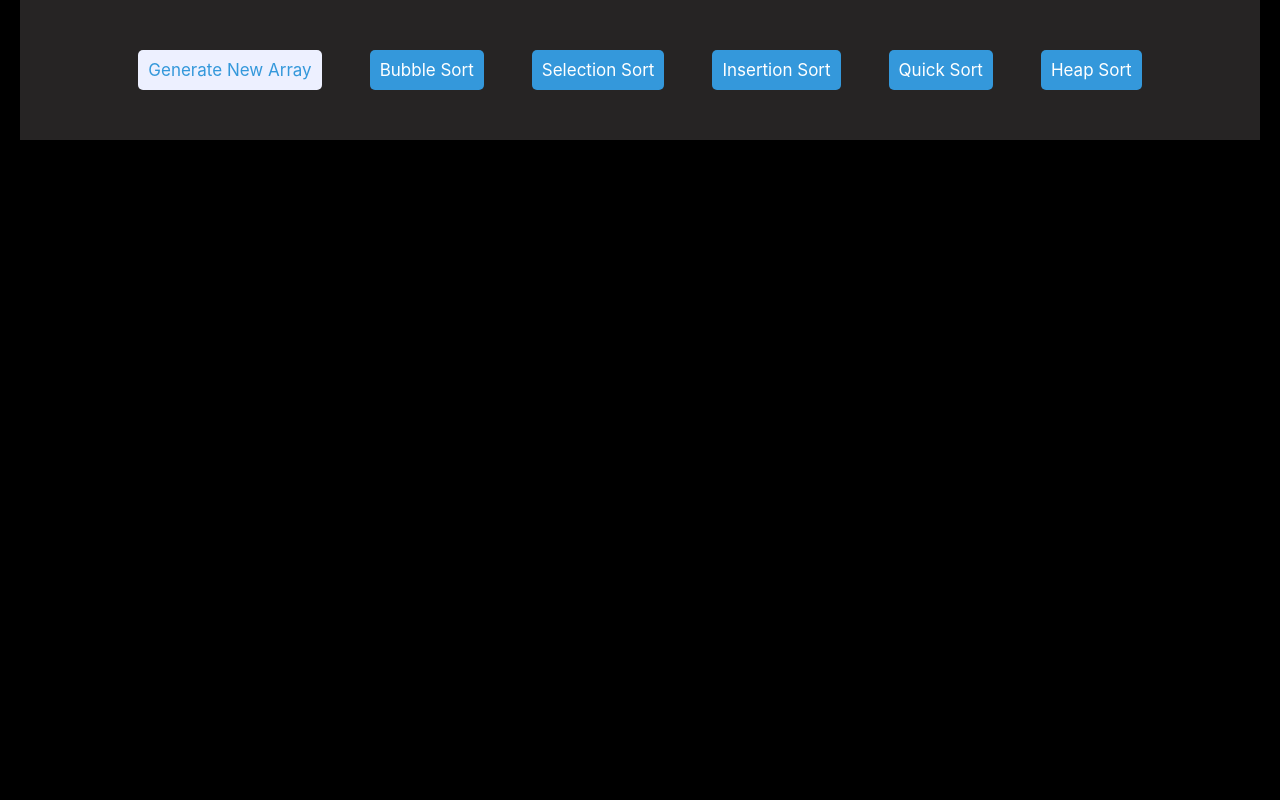
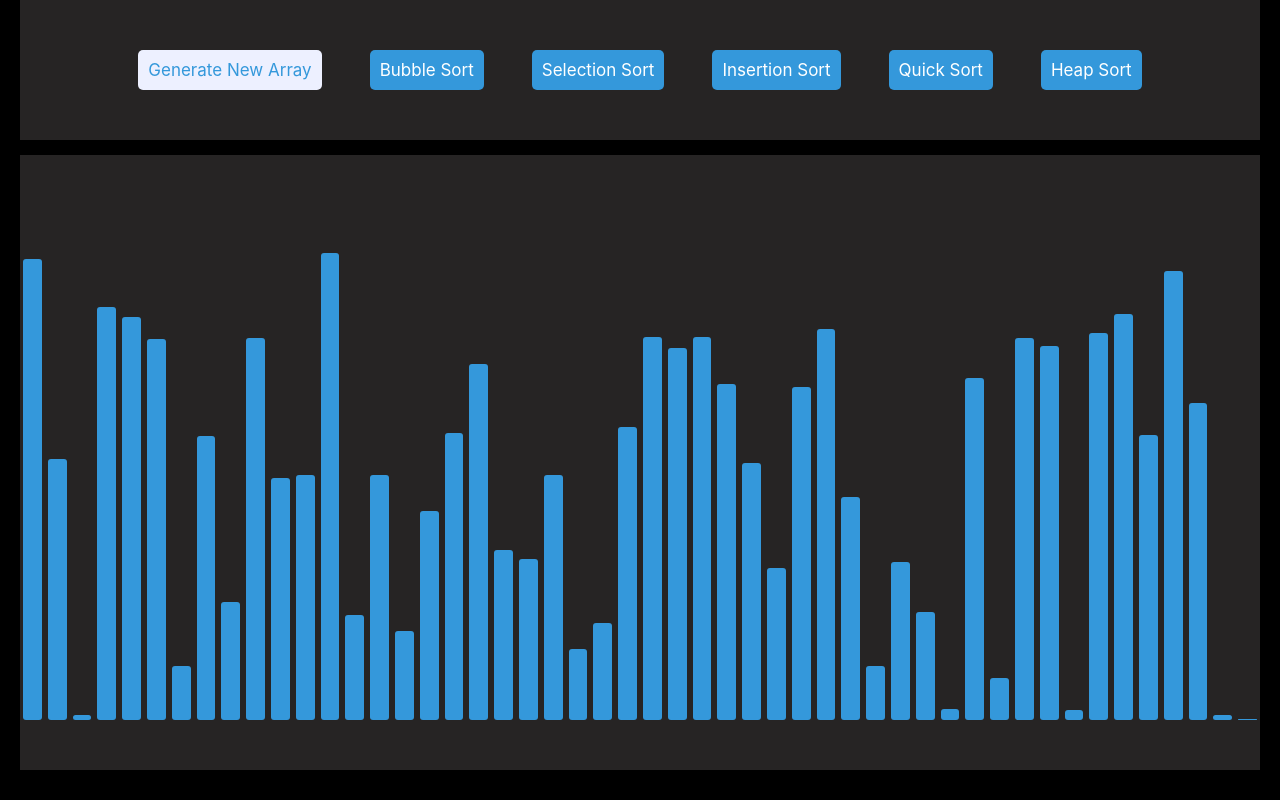
Before and after one commit to omkumarjha/Sorting-Visualizer, a plain HTML site: page index.html in a window 1280 px wide. Drawn offline with Linux system fonts and the light colour scheme.

Commit message:
Added bars on display with their random generating effect

```diff
--- a/script.js
+++ b/script.js
@@ -1,6 +1,6 @@
 console.log("I am in the javascript Console.")
 
-let n = 10;
+let n = 50;
 const arr=[];
 let container = document.querySelector(".container");
 
@@ -8,9 +8,11 @@ for(let i = 0; i < n; i++){
     arr[i] = Math.random();
 }
 
+// Below is showing our bars on display.
 for(let i = 0; i < n; i++){
     let bar = document.createElement("div")
-    bar.style.height = arr[i] * 100 + "%"
+    bar.style.height = arr[i] * 80 + "%"
+    bar.style.width = "20px"
     bar.classList.add("bar");
     container.appendChild(bar);
 }
--- a/style.css
+++ b/style.css
@@ -34,3 +34,19 @@ button.newArray{
 }
 
 /* Styling My Main Content */
+
+.container{
+    background: #262424;
+    margin-top: 15px;
+    display: flex;
+    justify-content: center;
+    align-items: flex-end;
+    height: 615px;
+    overflow: hidden;
+}
+
+.bar{
+    background: #3498db;
+    margin: 50px 3px;
+    border-radius: 3px;
+}
```
